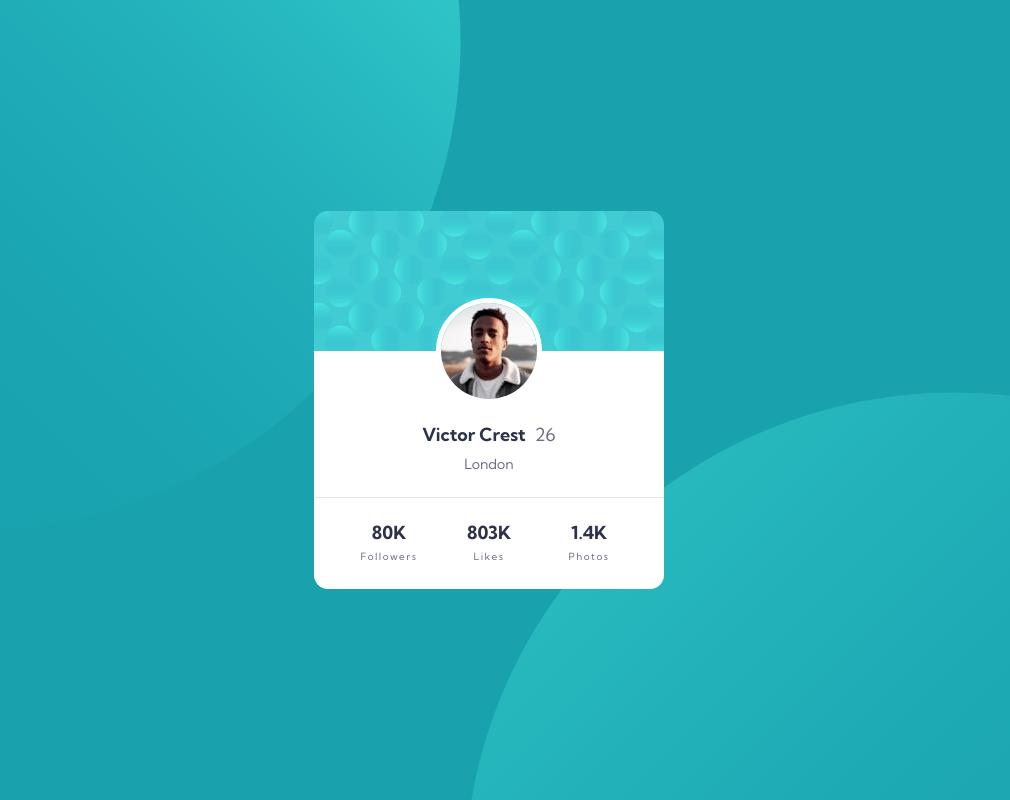
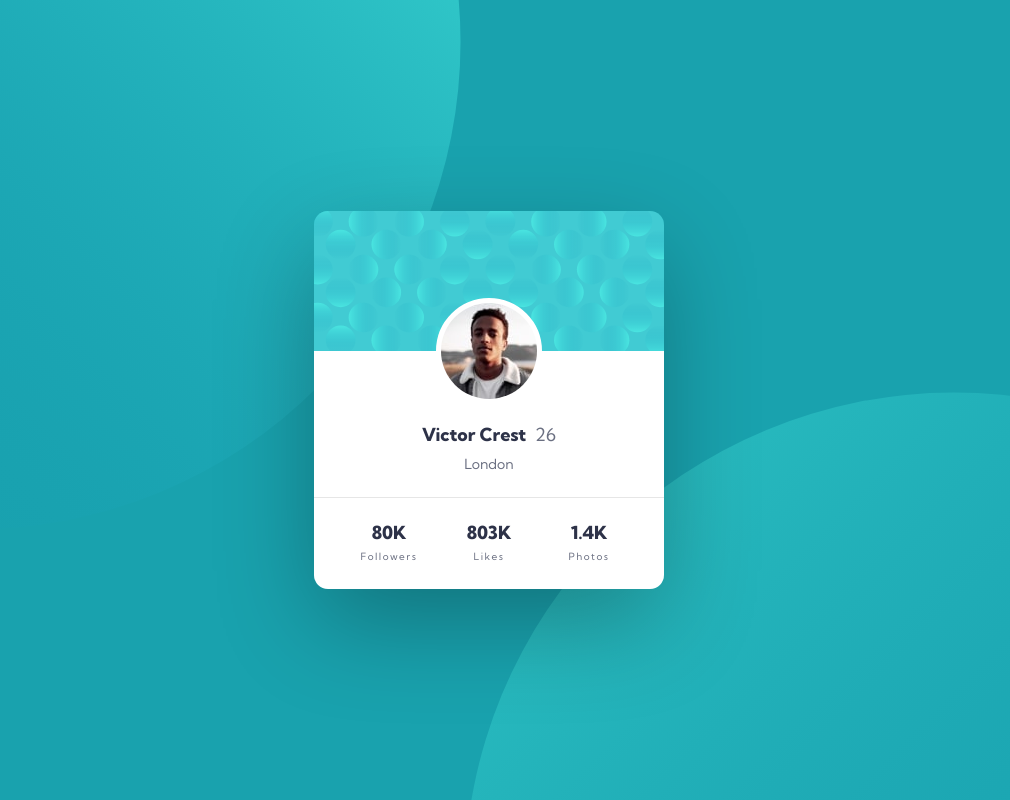
Before and after one commit to osoriodev/profile-card, a plain HTML site: page index.html in a window 1280 px wide. Shown: the whole page, without its empty margins (151-1161 px from the left). Drawn offline with Linux system fonts and the light colour scheme.

Commit message:
Add new font-size and box-shadow

```diff
--- a/css/styles.css
+++ b/css/styles.css
@@ -75,6 +75,7 @@ a {
   overflow: hidden;
   color: var(--clr-secondary);
   z-index: 3;
+  box-shadow: -2px 35px 100px -5px rgba(0, 0, 0, .3);
 }
 .profile__banner {
   width: 100%;
@@ -113,7 +114,7 @@ a {
 .profile__name {
   margin-block-end: 1.2rem;
   font-size: 1.8rem;
-  font-weight: 700;
+  font-weight: 800;
 }
 .profile__age {
   margin-inline-start: .5rem;
@@ -137,7 +138,7 @@ a {
 .profile__stat-title {
   margin-block-end: .35rem;
   font-size: 1.8rem;
-  font-weight: 700;
+  font-weight: 800;
   text-transform: uppercase;
 }
 .profile__stat-descrip {
--- a/index.html
+++ b/index.html
@@ -6,7 +6,7 @@
     <meta name="viewport" content="width=device-width, initial-scale=1.0">
     <link rel="preconnect" href="https://fonts.googleapis.com">
     <link rel="preconnect" href="https://fonts.gstatic.com" crossorigin>
-    <link rel="stylesheet" href="https://fonts.googleapis.com/css2?family=Kumbh+Sans:wght@400;700&display=swap">
+    <link rel="stylesheet" href="https://fonts.googleapis.com/css2?family=Kumbh+Sans:wght@400;700;800&display=swap">
     <link rel="stylesheet" href="./css/styles.css">
     <link rel="icon" href="./img/favicon.png" sizes="32x32" type="image/png">
     <title>Frontend Mentor | Profile card component</title>
```
